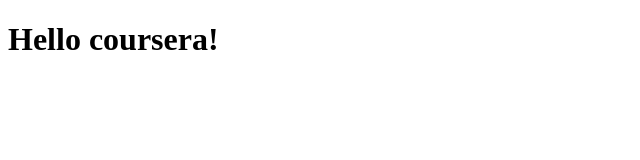
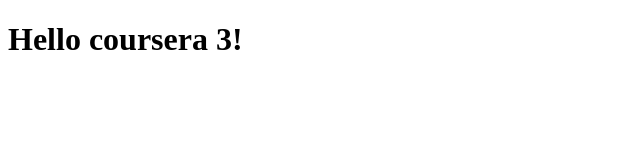
Before and after one commit to jt200427/coursera_tests, a plain HTML site: page site/index.html in a window 1280 px wide. Shown: the full height of the page, 0-640 px from the left. Drawn offline with Linux system fonts and the light colour scheme.

Commit message:
Update index.html

```diff
--- a/site/index.html
+++ b/site/index.html
@@ -4,6 +4,6 @@
 	<title>Hello coursera!</title>
 </head>
 <body>
-<h1>Hello coursera!</h1>
+<h1>Hello coursera 3!</h1>
 </body>
 </html>
```
